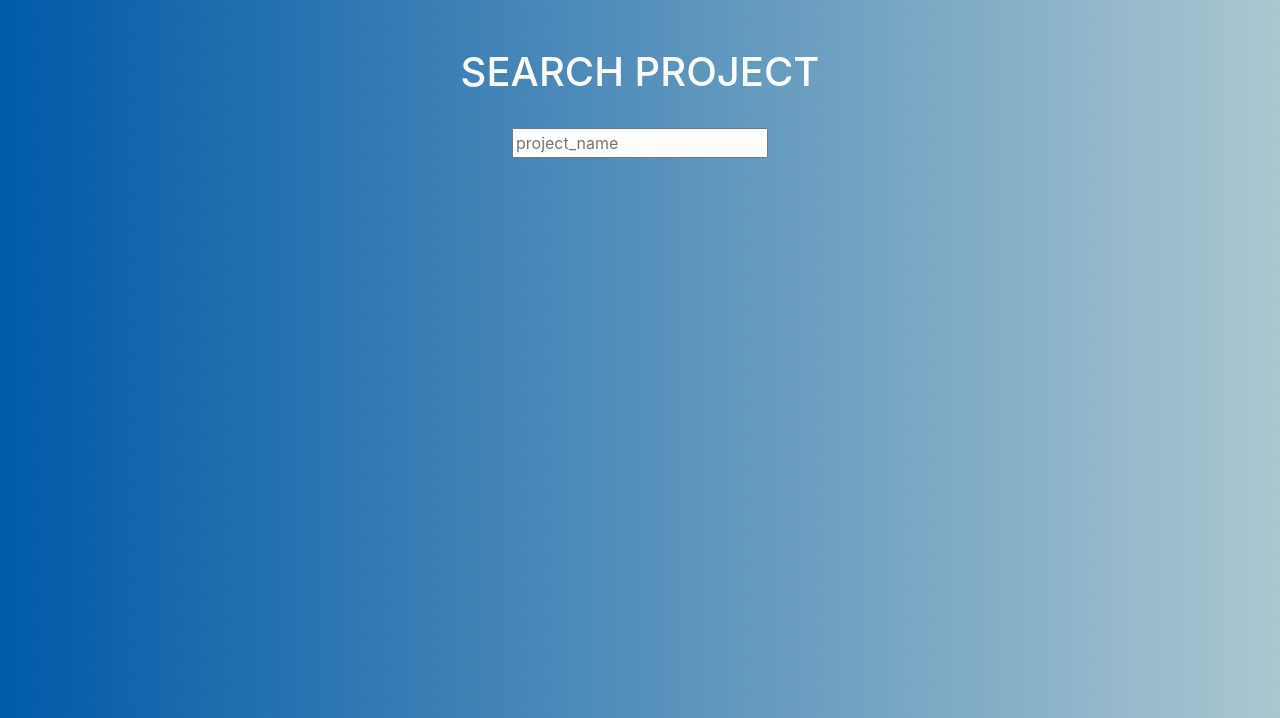
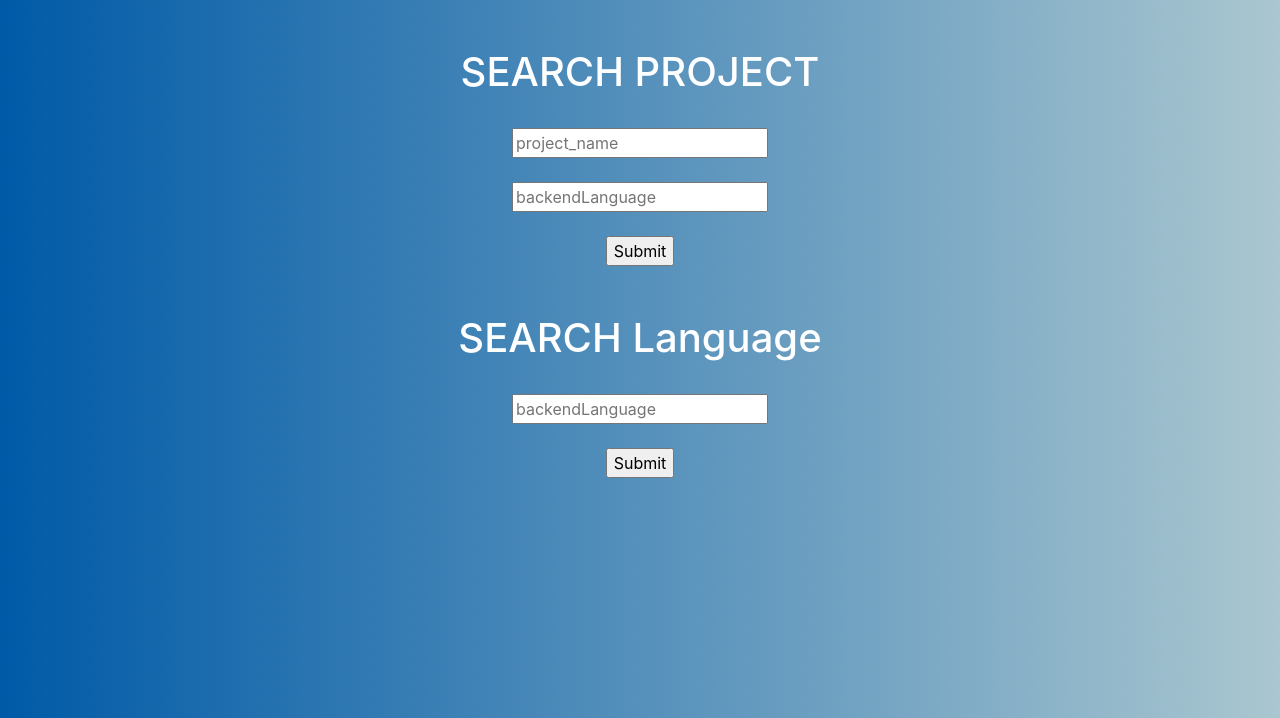
Before and after one commit to kevin-yn/ProjectMash, a Django app: page /projects/search_form in a window 1280 px wide. Shown: the part 56-774 px from the top of the page. Run offline with Django 3.2, Linux system fonts and the light colour scheme; some libraries are stand-ins or nearby versions.

Commit message:
add rank for individual projects

```diff
--- a/projects/models.py
+++ b/projects/models.py
@@ -4,7 +4,7 @@ from django.utils import timezone
 
 class Projects(models.Model):
     project_name = models.CharField(max_length=30)
-    project_summary = models.CharField(max_length=200)
+    project_summary = models.CharField(max_length=1000)
     project_link = models.CharField(max_length=200)
     project_backendLanguage = models.CharField(max_length=30)
 
--- a/projects/templates/projects/detail.html
+++ b/projects/templates/projects/detail.html
@@ -1,9 +1,10 @@
 {% include "./partials/header.html" %}
 
 <div class="container">
-    <h1>{{project.project_name}}</h1>
+    <h1>{{project.project_name}}</h1><br>
     <h3>{{project.project_summary}}</h3>
-    <h4>{{project.project_backendLanguage}}</h4>
+    <br>
+    <h5>Backend Language: {{project.project_backendLanguage}}</h5><br>
     <iframe width="420" height="315" style="margin-left: auto;margin-right: auto;display: block"
         src="{{ project.project_link }}">
     </iframe><br>
--- a/projects/templates/projects/feedback.html
+++ b/projects/templates/projects/feedback.html
@@ -3,6 +3,7 @@
 <div class="container">
     <h1>Feedbacks for {{project_name}}</h1>
     <h2>Score: {{score}}</h2><br>
+    <h3>Rank: {{rank}} ({{totalnum}})</h3>
     <h4>Strength:</h4>
 
     <ul class="list-group">
--- a/projects/templates/projects/index.html
+++ b/projects/templates/projects/index.html
@@ -2,6 +2,7 @@
 
 <div class="container">
     {% if latest_project_list %}
+    <p style="text-align: left;">Number of Projects: {{num}}</p>
     <ul>
         {% for project in latest_project_list %}
         <h4><a href="{% url 'projects:detail' project.id %}">{{ project.project_name}}</a></h4><br>
--- a/projects/templates/projects/scoreBoard.html
+++ b/projects/templates/projects/scoreBoard.html
@@ -27,7 +27,7 @@
 
 <div class="container">
   <h1 style="text-align:center;border:3px solid; padding:10px; width:70%; margin:auto">
-    Score Board TOP 10
+    Score Board TOP 5
   </h1>
     <ul style="border: 3px solid; border-top:none; padding:10px; width:70%; margin: auto">
       {% for p in allProjects %}
--- a/projects/templates/projects/search.html
+++ b/projects/templates/projects/search.html
@@ -4,7 +4,18 @@
     <h1>SEARCH PROJECT</h1><br>
 
     <form action="{% url 'projects:index' %}search" method="GET">
-        <input type="text" name="project_name" id="project_name" placeholder="project_name">
+        <input type="text" name="project_name" id="project_name" placeholder="project_name"> <br><br>
+        <input type="text" name="backendLanguage" id="backendLanguage" placeholder="backendLanguage"><br><br>
+        <input type="submit">
+    </form>
+</div>
+
+<div class="container">
+    <h1>SEARCH Language</h1><br>
+
+    <form action="{% url 'projects:index' %}search_lan" method="GET">
+        <input type="text" name="backendLanguage" id="backendLanguage" placeholder="backendLanguage"><br><br>
+        <input type="submit">
     </form>
 </div>
 
--- a/projects/urls.py
+++ b/projects/urls.py
@@ -18,6 +18,7 @@ urlpatterns = [
     path('search_form', views.display_search_page, name = 'search_form'),
     # search route
     path('search', views.search, name='search'),
+    path('search_lan', views.search_lan, name='search_lan'),
     # generate all possible pairs from current list of projects
     # path('generate', views.generate_view, name='generate_view'),
     path('vote/', views.display_vote_page, name='vote'),
--- a/projects/views.py
+++ b/projects/views.py
@@ -18,6 +18,7 @@ def index(request):
         # latest_project_list = Projects.objects.order_by('-pub_date')[:5]
         template = loader.get_template('projects/index.html')
         context = {
+            'num': len(list(latest_project_list)),
             'latest_project_list': latest_project_list
         }
         return HttpResponse(template.render(context, request))
@@ -91,12 +92,47 @@ def delete(request, _id):
 
 def search(request):
     project_name = request.GET.get('project_name', 'nothing')
-    projects = Projects.objects.raw(
-        'SELECT* FROM projects_projects WHERE project_name = %s', [project_name])
+    language = request.GET.get('backendLanguage', 'nothing')
+    print("-------")
+    print(language)
+    if project_name != '':
+        projects = Projects.objects.raw(
+            'SELECT* FROM projects_projects WHERE project_name = %s', [project_name])
+    elif language != '':
+        print("haha---------")
+        projects = Projects.objects.raw(
+            'SELECT* FROM projects_projects WHERE project_backendLanguage = %s', [language])
+    else:
+        return HttpResponse("no input detected")
     if len(list(projects)) > 0 :
-        return HttpResponseRedirect(reverse('projects:detail', args=(projects[0].id,)))
+        context = {
+            'num': len(list(projects)),
+            'latest_project_list': projects
+        }
+        template = loader.get_template('projects/index.html')
+        return HttpResponse(template.render(context, request))
     else:
         return HttpResponse("no project found")
+
+def search_lan(request):
+    language = request.GET.get('backendLanguage', 'nothing')
+    if(language == ''):
+        return HttpResponse("no input detected")
+    with connection.cursor() as cursor:
+        cursor.execute(
+        'SELECT projects_projects.project_backendLanguage, AVG(projects_score.score) AS avg_score FROM(projects_projects JOIN projects_score ON projects_projects.id=projects_score.project_id) GROUP BY projects_projects.project_backendLanguage HAVING projects_projects.project_backendLanguage = %s'        ,[language])
+        results = cursor.fetchall()
+        print(results[0][0])
+    if(len(list(results)) == 0):
+        print("000000000")
+        return HttpResponse("no such language used")
+    else:
+        template = loader.get_template('projects/lanScoreBoard.html')
+        context = {
+            'lan': results[0][0],
+            'score': results[0][1]
+        }
+        return HttpResponse(template.render(context, request))
 
 def display_search_page(request):
     template = loader.get_template('projects/search.html')
@@ -105,15 +141,14 @@ def display_search_page(request):
     }
     return HttpResponse(template.render(context, request))
 
-# def generate_view(request):
-#     generate()
-#     return HttpResponseRedirect(reverse('projects:index'))
+def display_vote_page(request):
 
-def display_vote_page(request):
-    template = loader.get_template('projects/vote.html')
     # from the list of pair, randomly select one pair
     comparison_pairs = Comparison_Pair.objects.raw(
         'SELECT * FROM projects_comparison_pair WHERE count = (SELECT MIN(count) FROM projects_comparison_pair)')
+    if(len(list(comparison_pairs))) == 0:
+        return HttpResponseRedirect(reverse('projects:index'))
+    template = loader.get_template('projects/vote.html')
     context = {
         'comparison_pair' : comparison_pairs[random.randint(0, len(list(comparison_pairs)) - 1)],
     }
@@ -218,7 +253,7 @@ def vote_process(request, _id):
 def scoreBoard(request):
     template = loader.get_template('projects/scoreBoard.html')
     allProjects = Score.objects.raw(
-        'SELECT* FROM (projects_projects JOIN projects_score ON projects_score.project_id = projects_projects.id) ORDER BY projects_score.score  DESC LIMIT 10 ')
+        'SELECT* FROM (projects_projects JOIN projects_score ON projects_score.project_id = projects_projects.id) ORDER BY projects_score.score  DESC LIMIT 5 ')
     # print(projects)
     context = {
         'allProjects' : allProjects,
@@ -231,6 +266,13 @@ def feedback(request, _id):
         cursor.execute(
             'SELECT* FROM (projects_projects JOIN projects_score ON projects_score.project_id = projects_projects.id) WHERE id = %s', [_id])
         project = cursor.fetchone()
+    allScores = Score.objects.raw('SELECT project_id FROM projects_score ORDER BY score DESC')
+    rank = 1
+    for x in allScores:
+        if(project[0] == x.project_id):
+            break
+        else:
+            rank = rank + 1
     return render(request, 'projects/feedback.html', {
         'project_name': project[1],
         'score': project[5],
@@ -238,4 +280,7 @@ def feedback(request, _id):
         'secondScore': project[8],
         'thirdScore': project[9],
         'hthreshold': threshold,
-        'lthreshold': threshold * -1})
+        'lthreshold': threshold * -1,
+        'rank': rank,
+        'totalnum': len(list(allScores))}
+        )
```
Also changed, not shown: projects/templates/projects/lanScoreBoard.html (added, +8 -0 lines).
